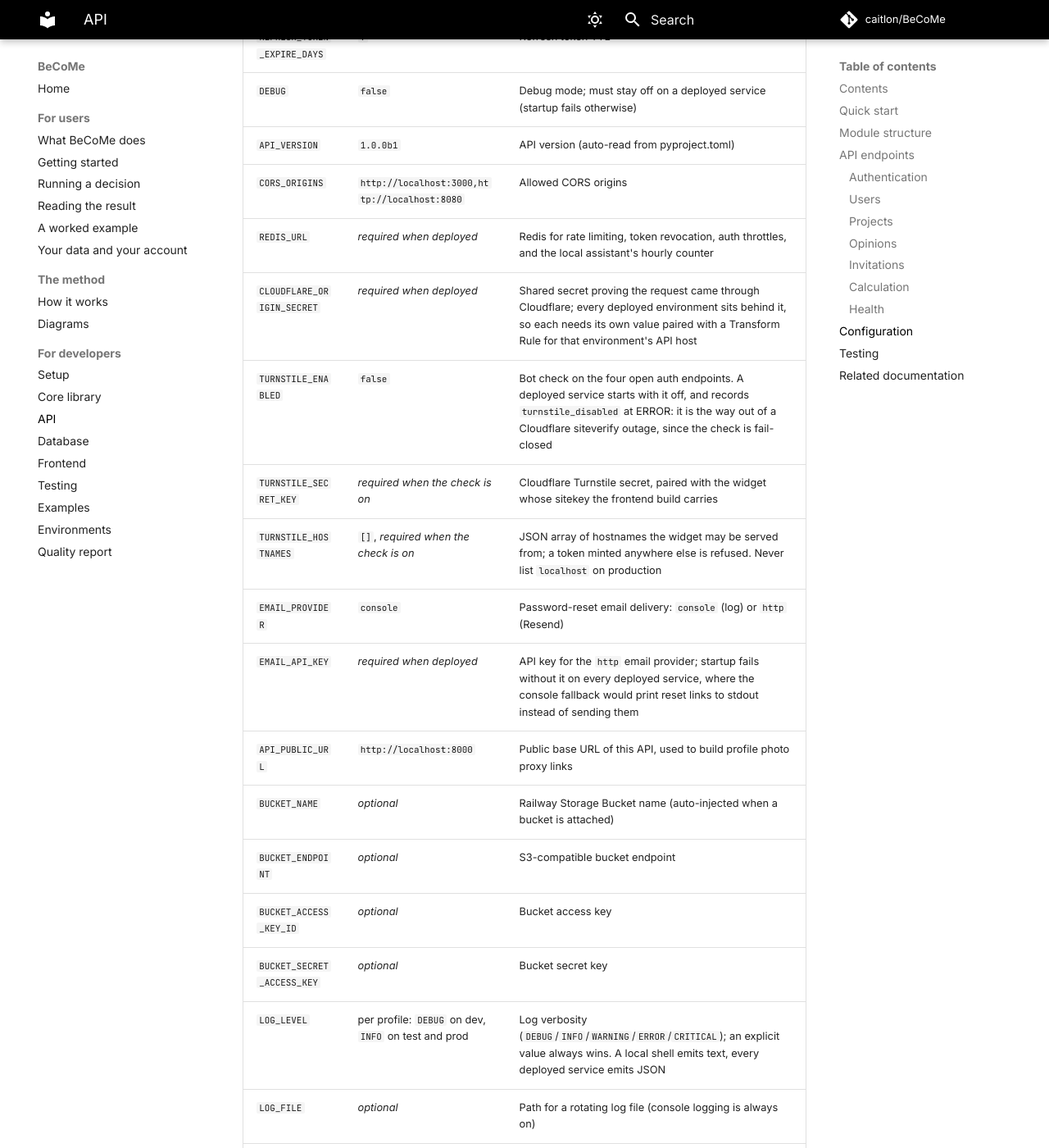
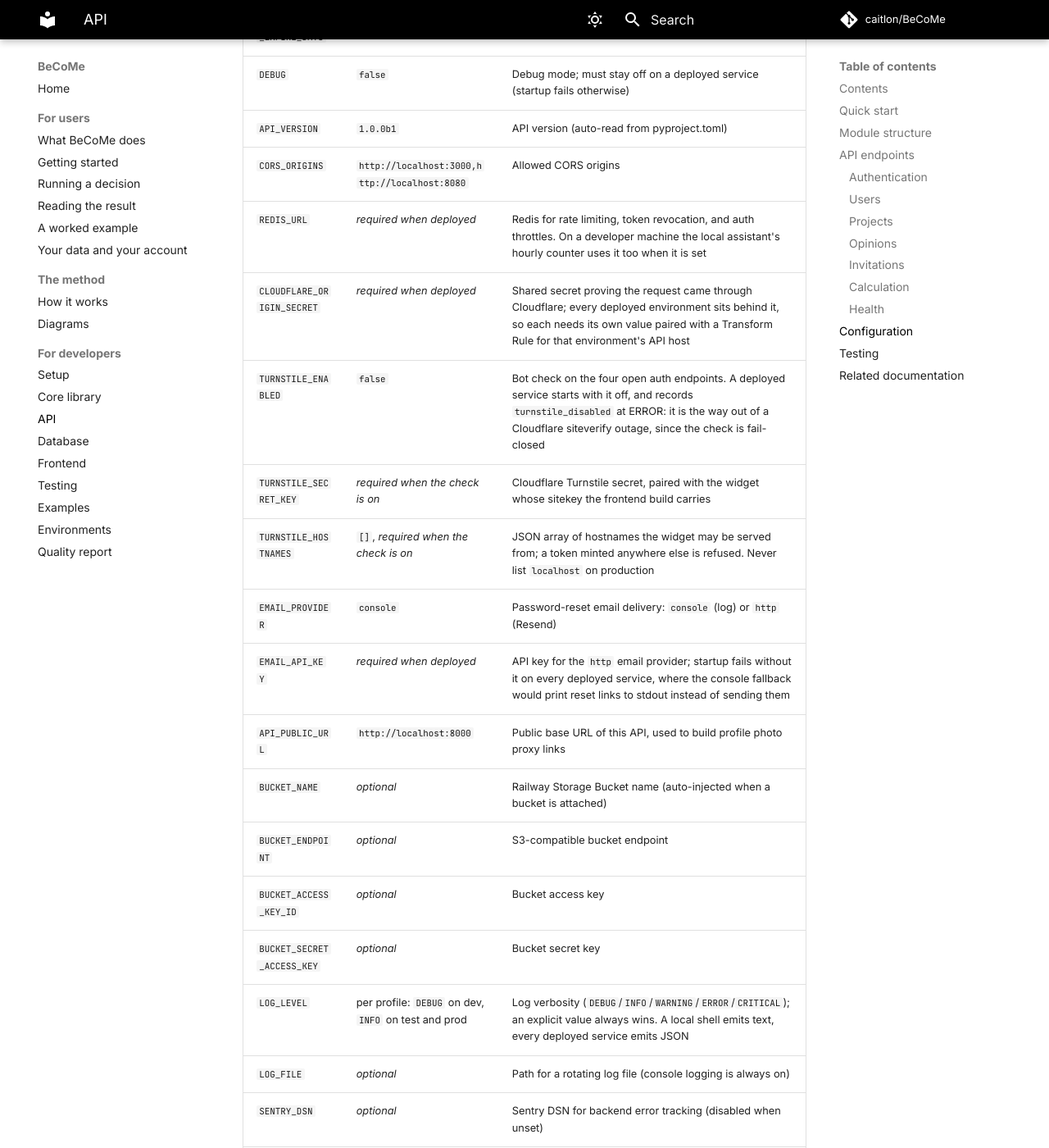
Before and after one commit to caitlon/BeCoMe, an MkDocs documentation site: the page built from docs/dev/api.md, in a window 1280 px wide and 1400 px high, scrolled down 8582 px. Shown: the whole window at 82% size. Built offline with MkDocs 1.6.1 and Material for MkDocs 9.7.7, drawn with Linux system fonts in a browser that asks for light colours; comment, search, counter and statistics services are not loaded; some of the changed text lies outside the part shown.

Commit message:
docs: tighten four statements about the assistant

```diff
--- a/api/README.md
+++ b/api/README.md
@@ -295,7 +295,7 @@ Environment variables (a `.env` file works too):
 | `DEBUG` | `false` | Debug mode; must stay off on a deployed service (startup fails otherwise) |
 | `API_VERSION` | `1.0.0b1` | API version (auto-read from pyproject.toml) |
 | `CORS_ORIGINS` | `http://localhost:3000,http://localhost:8080` | Allowed CORS origins |
-| `REDIS_URL` | *required when deployed* | Redis for rate limiting, token revocation, auth throttles, and the local assistant's hourly counter |
+| `REDIS_URL` | *required when deployed* | Redis for rate limiting, token revocation, and auth throttles. On a developer machine the local assistant's hourly counter uses it too when it is set |
 | `CLOUDFLARE_ORIGIN_SECRET` | *required when deployed* | Shared secret proving the request came through Cloudflare; every deployed environment sits behind it, so each needs its own value paired with a Transform Rule for that environment's API host |
 | `TURNSTILE_ENABLED` | `false` | Bot check on the four open auth endpoints. A deployed service starts with it off, and records `turnstile_disabled` at ERROR: it is the way out of a Cloudflare siteverify outage, since the check is fail-closed |
 | `TURNSTILE_SECRET_KEY` | *required when the check is on* | Cloudflare Turnstile secret, paired with the widget whose sitekey the frontend build carries |
```
Also changed, not shown: other parts of api/README.md (+1 -1 lines), docs/development.md (+2 -2 lines), docs/security.md (+3 -2 lines).
